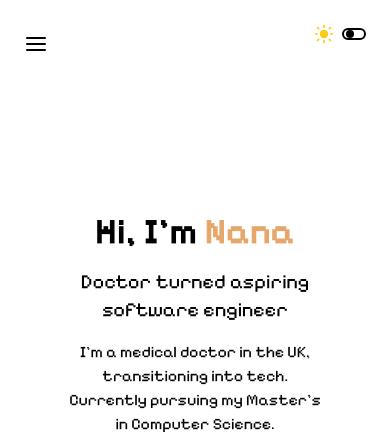
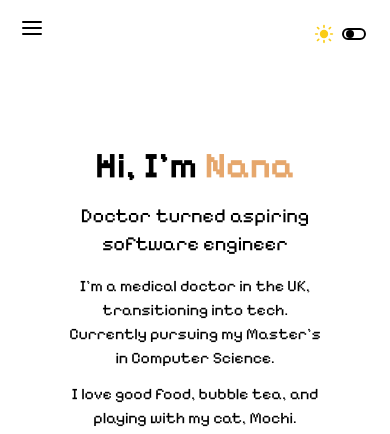
Before and after one commit to pixelsbynana/portfolio, a plain HTML site: page index.html in a window 390 px wide. Both pictures are taken after a click on the button "START". Shown: the top 434 px of the page. Drawn offline with nearby package versions, Linux system fonts and the light colour scheme.

Commit message:
Reduce top margin on mobile

```diff
--- a/index.html
+++ b/index.html
@@ -256,6 +256,35 @@
                 overflow: hidden;       /* prevent page scroll */
                 height: 100%;           /* ensure no scrollable height */
                 touch-action: none;     /* prevent touch-based panning */
+            }
+        }
+
+        /* Mobile layout tweaks: reduce gap between header and content and center content */
+        @media (max-width: 640px) {
+            /* make header full-width and reduce its padding so it takes less vertical space */
+            header#header {
+                left: 0;
+                transform: none;
+                max-width: none;
+                width: 100%;
+                padding: 0.5rem 0.75rem;
+                justify-content: flex-start;
+            }
+
+            /* nudge mobile menu button into the header padding */
+            #mobile-menu-button {
+                left: 0.75rem;
+                top: 0.5rem;
+            }
+
+            /* reduce main top margin (overrides Tailwind mt-32) and center content */
+            #content {
+                margin-top: 0.5rem !important;
+                padding-top: 0.25rem;
+                align-items: center;
+                justify-content: center;
+                text-align: center;
+                min-height: calc(100vh - 3.25rem); /* viewport minus approximate header height */
             }
         }
     </style>
```
